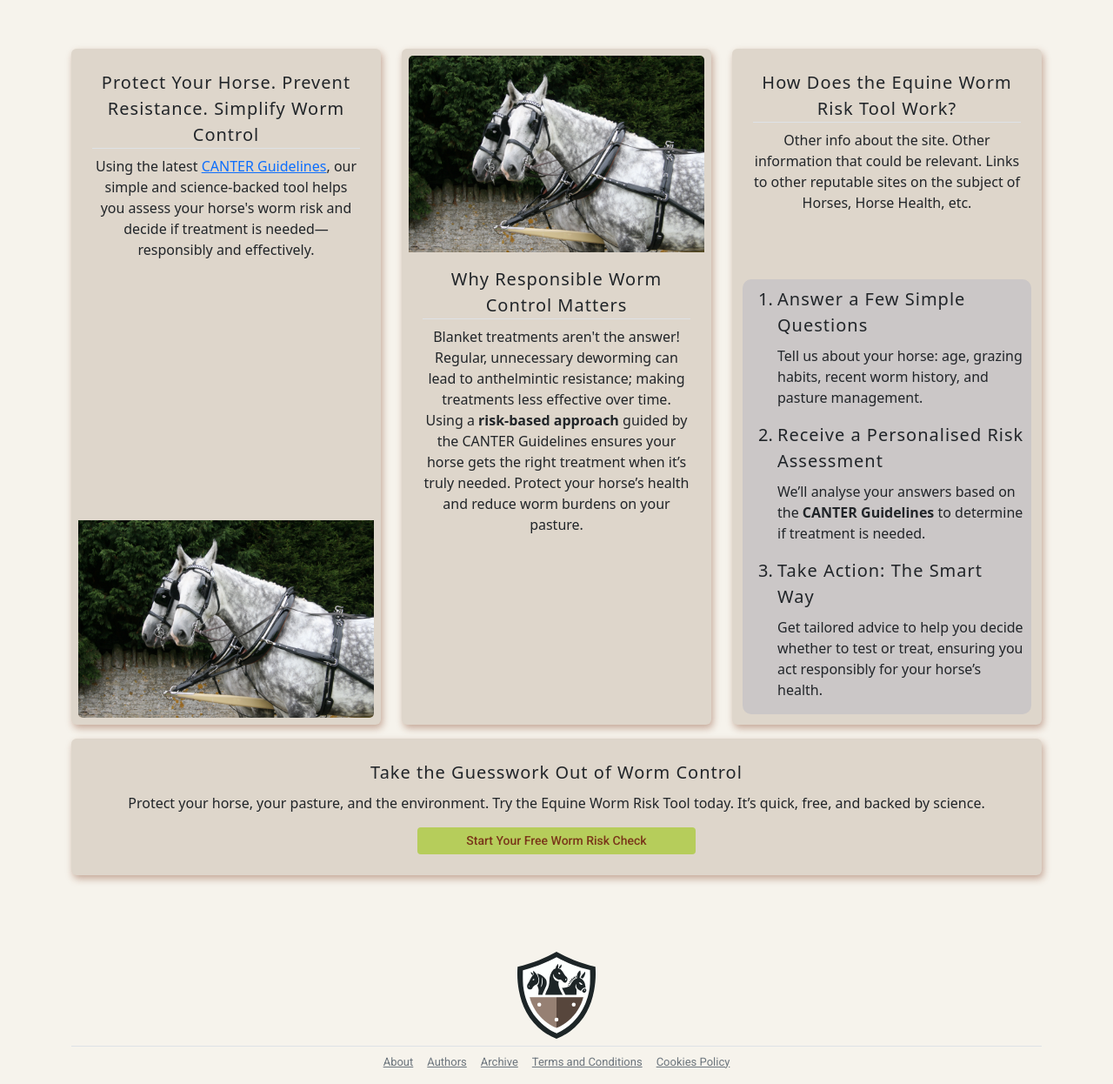
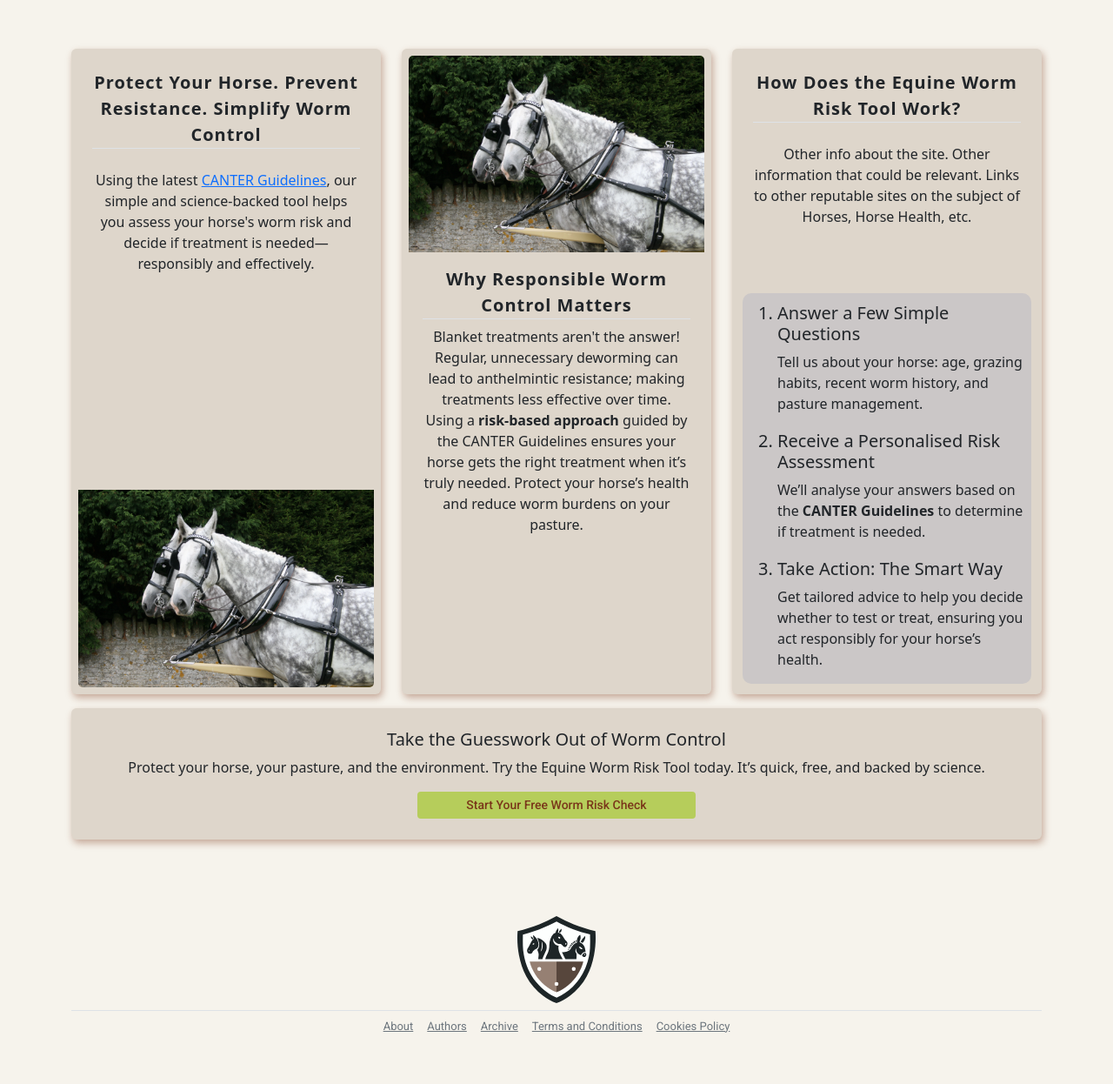
Before and after one commit to LukeI50/Horse-Site, a Django app: page / in a window 1280 px wide. Shown: the part 82-1328 px from the top of the page at 87% size. After the commit the page ends 1269 px from the top, so only its background shows below. Run offline with Django 4.2, Linux system fonts and the light colour scheme; some libraries are stand-ins or nearby versions.

Commit message:
fix: move styling from home.html to style.css

```diff
--- a/equiworm/templates/equiworm/home.html
+++ b/equiworm/templates/equiworm/home.html
@@ -7,11 +7,11 @@
     <div class="row">
         <!----------------------------------------- Left Section -->
         <div class="col-md-4">
-            <div class="card mb-4">
+            <div class="card home-card mb-4">
                 <div class="card-body">
-                    <h5 class="card-title text-center border-bottom">Protect Your Horse. Prevent Resistance. Simplify Worm Control
+                    <h5 class="card-title text-center border-bottom card-h5">Protect Your Horse. Prevent Resistance. Simplify Worm Control
                     </h5>
-                    <p class="card-text text-center">Using the latest <a
+                    <p class="card-text text-center mt-4">Using the latest <a
                             href="https://canterforhorses.org.uk/guidelines/">CANTER Guidelines</a>, our simple and
                         science-backed tool helps
                         you assess your horse's worm risk and decide if treatment is needed—responsibly and effectively.
@@ -23,10 +23,10 @@
 
         <!---------------------------------------- Center Section -->
         <div class="col-md-4">
-            <div class="card mb-4">
+            <div class="card home-card mb-4">
                 <img src="{% static 'images/white_horses.webp' %}" class="card-img-top" alt="Image for center section">
                 <div class="card-body">
-                    <h5 class="card-title text-center border-bottom">Why Responsible Worm Control Matters</h5>
+                    <h5 class="card-title text-center border-bottom card-h5">Why Responsible Worm Control Matters</h5>
                     <p class="card-text text-center">Blanket treatments aren't the answer! Regular, unnecessary
                         deworming can lead
                         to anthelmintic resistance; making treatments less effective over time.
@@ -40,13 +40,13 @@
 
         <!------------------------------------------- Right Section -->
         <div class="col-md-4">
-            <div class="card mb-4">
+            <div class="card home-card mb-4">
                 <div class="card-body">
-                    <h5 class="card-title text-center border-bottom">How Does the Equine Worm Risk Tool Work?</h5>
-                    <p class="card-text text-center">Other info about the site. Other information that could be relevant. Links to
+                    <h5 class="card-title text-center border-bottom card-h5">How Does the Equine Worm Risk Tool Work?</h5>
+                    <p class="card-text text-center mt-4">Other info about the site. Other information that could be relevant. Links to
                         other reputable sites on the subject of Horses, Horse Health, etc.</p>
                 </div>
-                <div class="m-1" style="background-color: #cbc7c7; border-radius: 10px;">
+                <div class="m-1 steps-box">
                     <ol class="m-2">
                         <li>
                             <h5>Answer a Few Simple Questions</h5>
@@ -86,35 +86,4 @@
     </div>
 </div>
 
-
-
-<style>
-    .card {
-        height: 100%;
-    }
-
-    h5 {
-        line-height: 1.5;
-        letter-spacing: 1px;
-    }
-
-    /* ol {
-        list-style-type: none;
-        counter-reset: ol-counter;
-        list-style-position: inside;
-    }
-
-    ol li:before {
-        font-size: 15px;
-        content: counter(ol-counter);
-        counter-increment: ol-counter;
-    } */
-
-     ol li::marker {
-        font-size: 1.25rem;
-     }
-</style>
-
-
-
 {% endblock %}
--- a/static/css/style.css
+++ b/static/css/style.css
@@ -143,3 +143,23 @@ p .values-list {
     box-shadow: 0px 10px 15px rgba(125, 120, 116, 0.4);
 
 }
+
+/* Home Page Cards */
+.home-card {
+    height: 100%;
+}
+
+.card-h5 {
+    line-height: 1.5;
+    letter-spacing: 1px;
+    font-weight: 700;
+}
+
+ol li::marker {
+    font-size: 1.25rem;
+}
+
+.steps-box {
+    background-color: #cbc7c7;
+    border-radius: 10px;
+}
```
